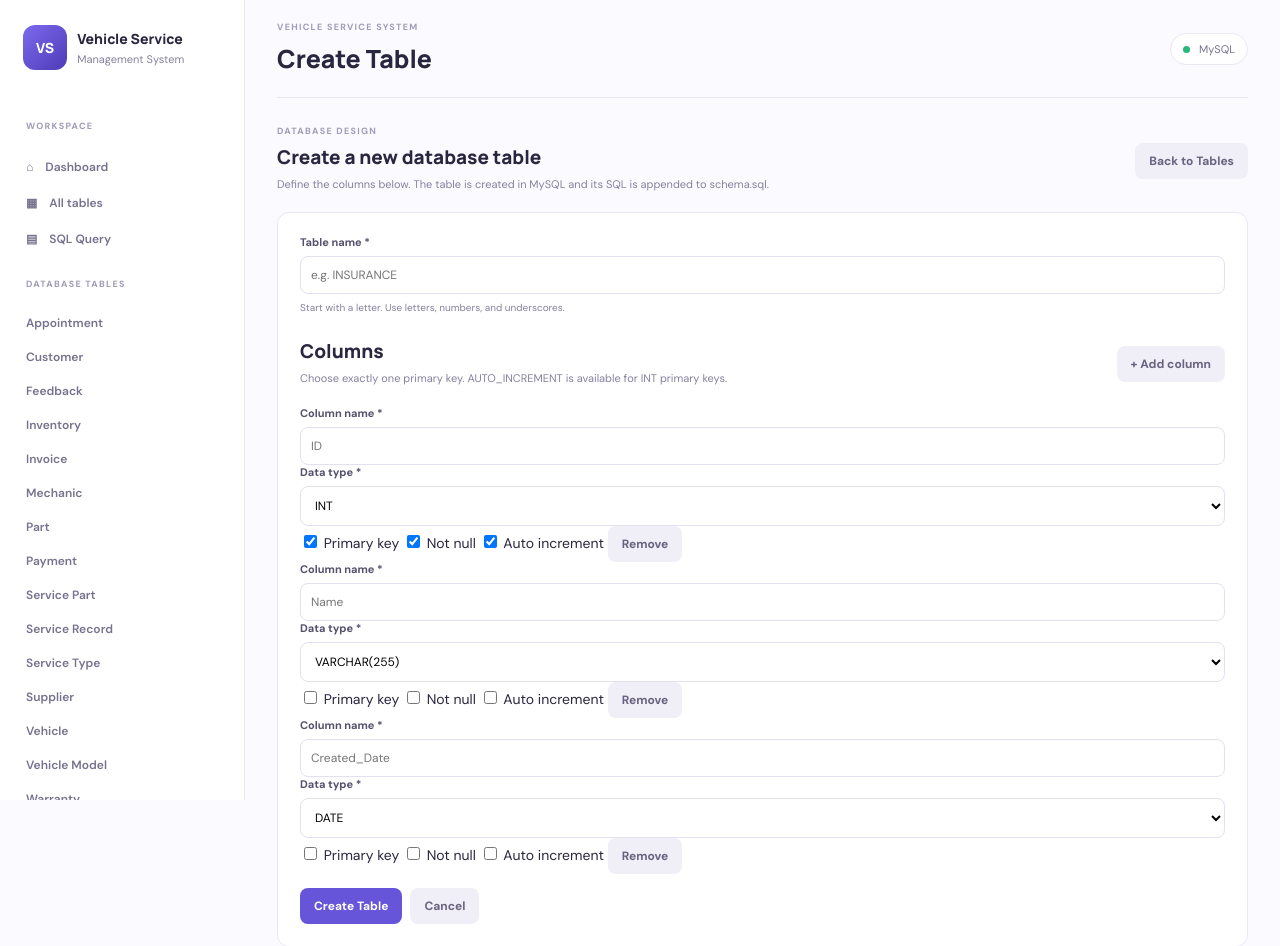
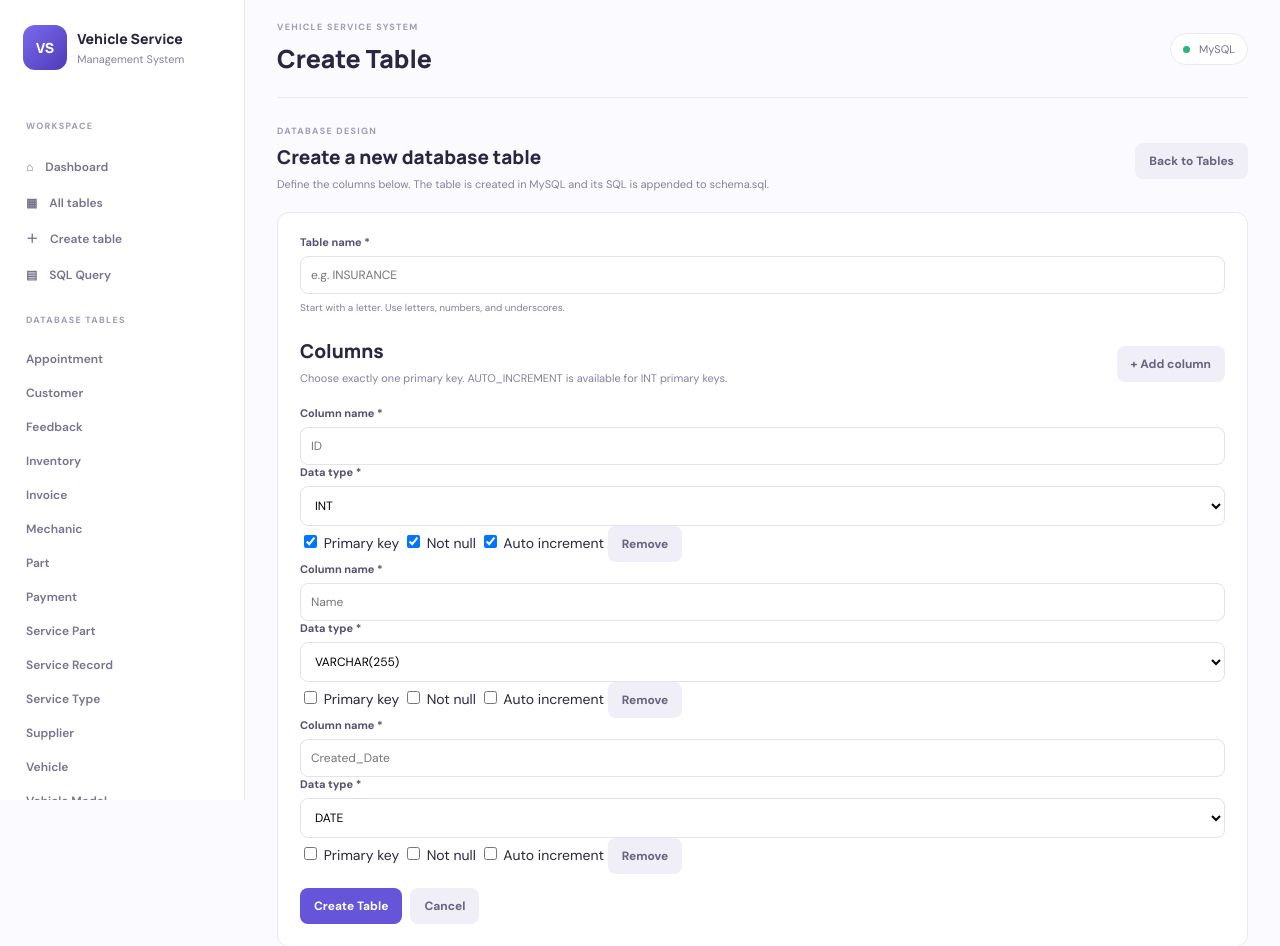
Before and after one commit to SourishHere/dbms---workbench, a Flask app: page /create-table in a window 1280 px wide. Shown: the top 946 px of the page. Run offline with Flask 3, Linux system fonts and the light colour scheme.

Commit message:
Add Create Table navigation link

```diff
--- a/templates/base.html
+++ b/templates/base.html
@@ -7,6 +7,7 @@
 <p class="navlabel">WORKSPACE</p>
 <a class="navlink" href="{{ url_for('index') }}">⌂　Dashboard</a>
 <a class="navlink" href="{{ url_for('tables_page') }}">▦　All tables</a>
+<a class="navlink" href="{{ url_for('create_table') }}">＋　Create table</a>
 <a class="navlink" href="{{ url_for('reports') }}">▤　SQL Query</a>
 <p class="navlabel">DATABASE TABLES</p>{% for name in nav_tables %}<a class="navlink" href="{{ url_for('table_page',table=name) }}">{{ labels[name] }}</a>{% endfor %}
 <div class="sidebarfoot"><i></i> MySQL database</div>
```
